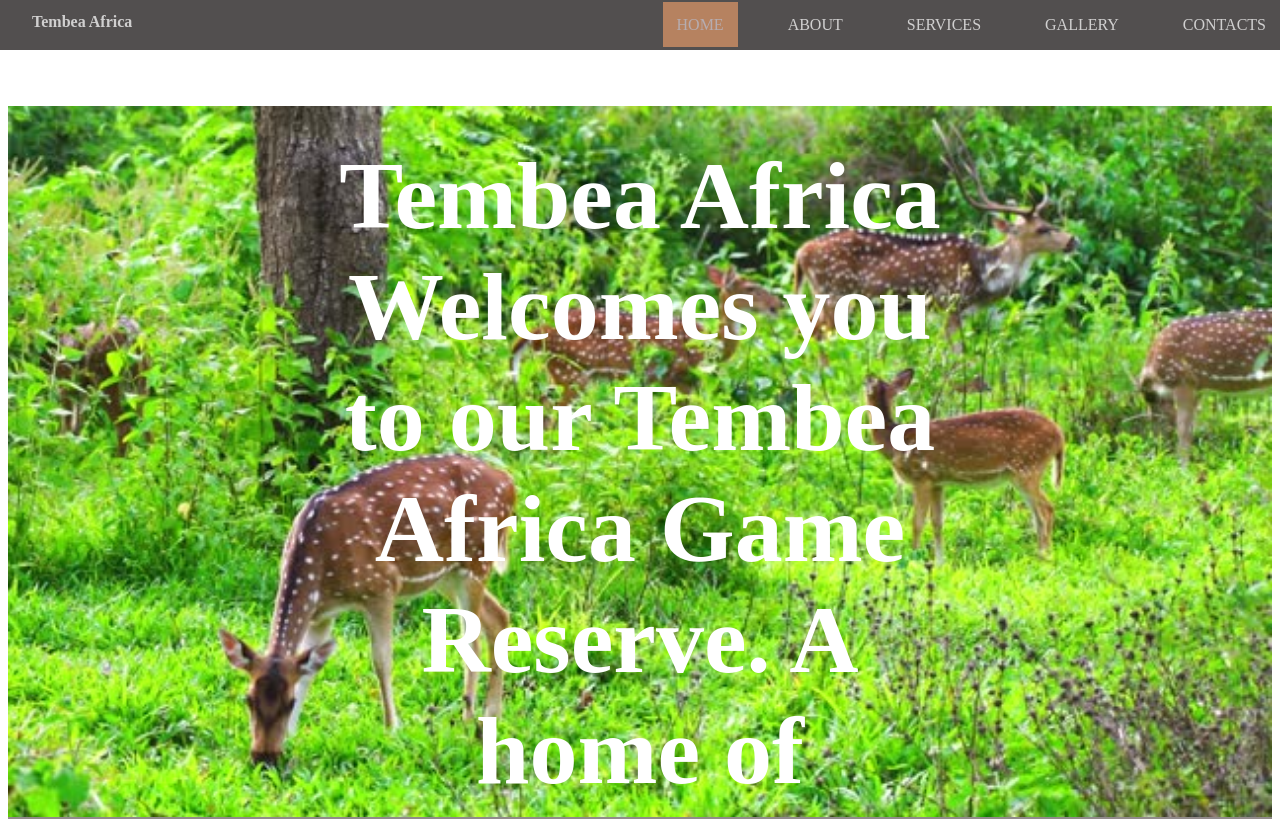
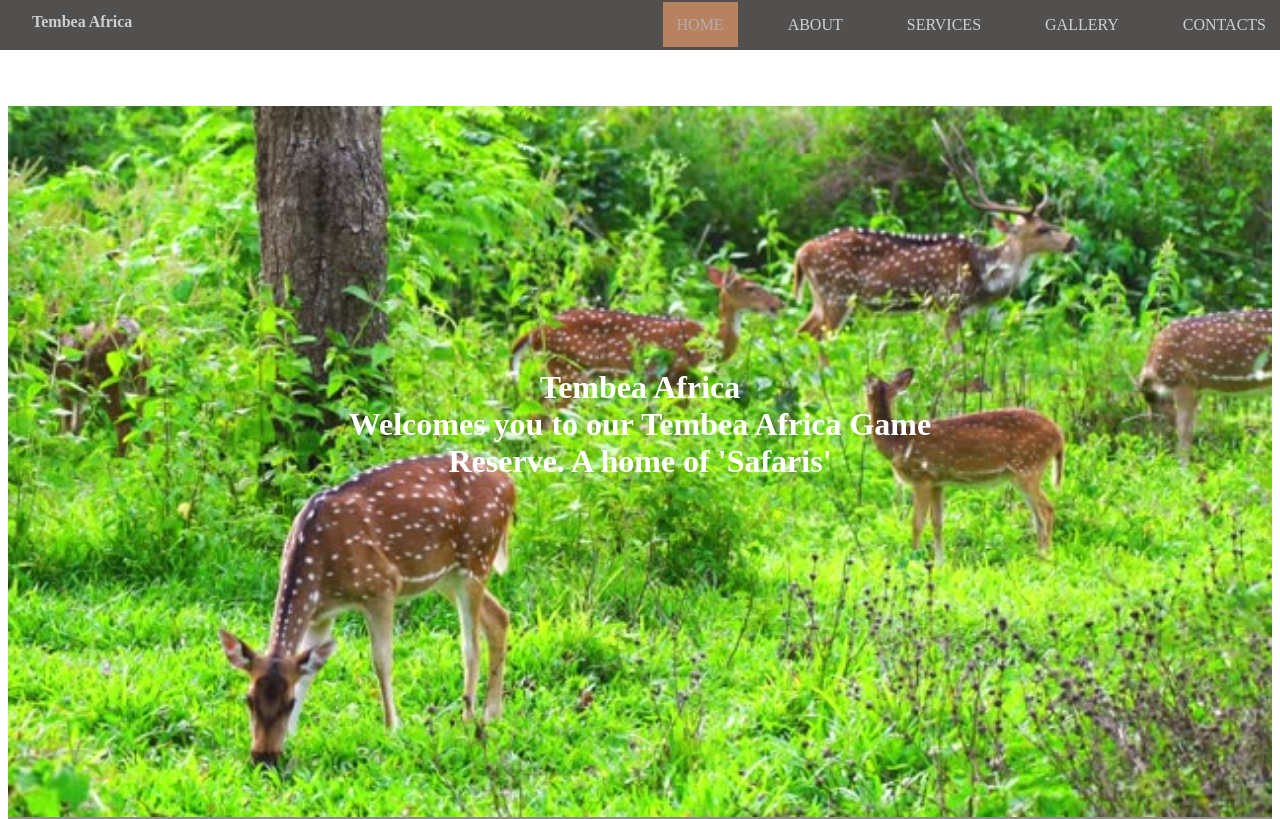
Before and after one commit to nathanmuseve/Tembea-Africa, a plain HTML site: page Index.html in a window 1280 px wide. Shown: the top 819 px of the page. Drawn offline with Linux system fonts and the light colour scheme.

Commit message:
adjusted the home page

```diff
--- a/Index.html
+++ b/Index.html
@@ -4,7 +4,7 @@
 	<meta charset="UTF-8">
 	<meta name="viewport" content="width=device-width, initial-scale=1.0">
 	<title>Tembea-Africa</title>
-	<link rel="stylesheet" href="index.css">
+	<link rel="stylesheet" href="styles.css">
 </head>
 <body>
 	<section id="container">
--- a/index.css
+++ b/styles.css
@@ -59,6 +59,7 @@ h2 {
 	color: rgba(0, 35, 122, 0.7);
 }
 #home {
+	position: relative;
 	margin-top: 0;
 	margin-bottom: 5rem;
 	gap: 12rem;
@@ -80,7 +81,7 @@ img {
   left: 50%;
   transform: translate(-50%, -50%);
   text-align: center;
-	font-size: 6rem;
+	font-size: 2rem;
   color: white;
 	flex-wrap: wrap;
 }
```
